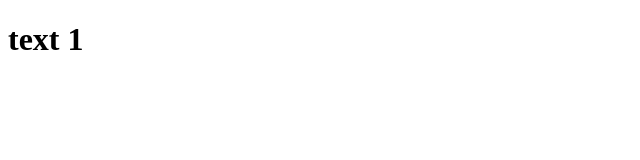
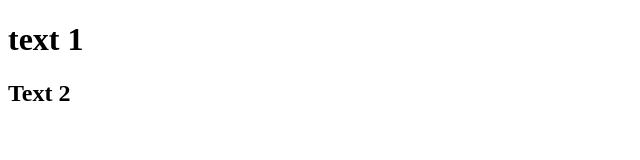
Before and after one commit to group6713/Xakaton, a plain HTML site: page index.html in a window 1280 px wide. Shown: the full height of the page, 0-640 px from the left. Drawn offline with Linux system fonts and the light colour scheme.

Commit message:
second comment

```diff
--- a/index.html
+++ b/index.html
@@ -9,6 +9,7 @@
 
 
     <h1>text 1</h1>
+    <h2>Text 2</h2>
 
 </body>
 </html>
```
